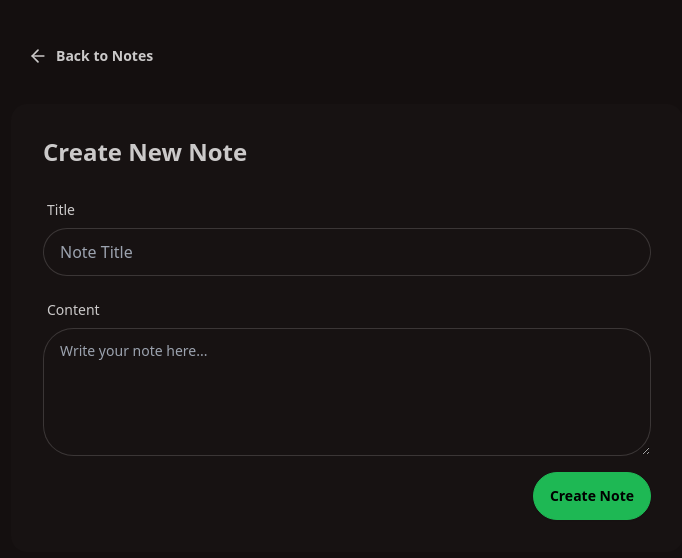
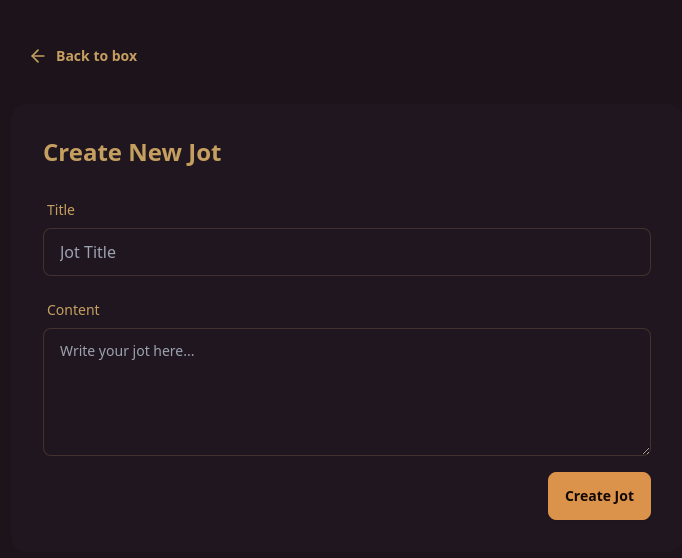
Before and after one commit to CyrelliosTheFirst/tb2, a React app in the folder frontend/: page /create in a window 1280 px wide. Shown: the top 558 px of the page, without its empty margins (293-975 px from the left). Built offline with nearby package versions, Linux system fonts and the light colour scheme; the HTML template or start-up script is replaced by a standard one.

Commit message:
Adjusted RateLimiting and Theme

```diff
--- a/frontend/src/App.jsx
+++ b/frontend/src/App.jsx
@@ -8,14 +8,15 @@ import './index.css'
 
 const App = () => {
   return (
-    <div className="relative h-full w-full">
-      <div className="absolute inset-0 -z-10 h-full w-full items-center px-5 py-24 [background:radial-gradient(125%_125%_at_50%_10%,#000_60%,#00FF9D40_100%)]" />
+    <div data-theme="coffee" className="relative h-full w-full">
+      <div className="absolute inset-0 -z-10 h-full w-full items-center px-5 py-24 [background:radial-gradient(125%_125%_at_50%_10%,#000_60%,#C3C3DA_100%)]" />
       <Routes>
       <Route path="/" element={<HomePage />} />
       <Route path="/create" element={<CreatePage />} />
       <Route path="/note/:id" element={<NoteDetailPage />} />
       </Routes>
     </div>
+
   )
 };
 
--- a/frontend/src/components/Navbar.jsx
+++ b/frontend/src/components/Navbar.jsx
@@ -7,11 +7,11 @@ const Navbar = () => {
     <header className="bg-base-300 border-b border-base-content/10">
       <div className="mx-auto max-w-6xl p-4">
         <div className="flex items-center justify-between">
-          <h1 className="text-3xl font-bold text-primary font-mono tracking-tight">ThinkBoard</h1>
+          <h1 className="text-3xl font-bold text-primary font-mono tracking-tight">Jotbox</h1>
           <div className="flex items-center gap-4">
           <Link to={"/create"} className="btn btn-primary">
             <PlusIcon className="size-5" />
-            New Note
+            New Jot
           </Link>
           </div>
         </div>
--- a/frontend/src/components/NoteCard.jsx
+++ b/frontend/src/components/NoteCard.jsx
@@ -26,7 +26,7 @@ const NoteCard = ({ note, setNotes }) => {
     return (
         <Link to={`/note/${note._id}`}
             className="card bg-base-100 hover:shadow-lg transition-all duration-200
-                border-t-4 border-solid border-[#00FF9D]">
+                border-t-4 border-solid border-[#6f00ff]">
             <div className="card-body">
                 <h3 className="card-title text-base-content">{note.title}</h3>
                 <p className="text-base-content/70 line-clamp-3">{note.content}</p>
--- a/frontend/src/components/NotesNotFound.jsx
+++ b/frontend/src/components/NotesNotFound.jsx
@@ -13,7 +13,7 @@ const NotesNotFound = () => {
             Ready to organize your thoughts? Create your first note to get started on your journey.
         </p>
         <Link to="/create" className="btn btn-primary">
-            Create your first Note
+            Create your first Jot
         </Link>
     </div>
   );
--- a/frontend/src/pages/CreatePage.jsx
+++ b/frontend/src/pages/CreatePage.jsx
@@ -64,19 +64,19 @@ const CreatePage = () => {
       <div className="max-w-2xl mx-auto">
         <Link to={"/"} className="btn btn-ghost mb-6">
           <ArrowLeftIcon className="size-5" />
-          Back to Notes
+          Back to box
         </Link>
 
         <div className="card bg-base-100">
           <div className="card-body">
-            <h2 className="card-title text-2xl mb-4">Create New Note</h2>
+            <h2 className="card-title text-2xl mb-4">Create New Jot</h2>
             <form onSubmit={handleSubmit}>
               <div className="form-control mb-4">
                 <label className="label">
                   <span className="label-text">Title</span>
                 </label>
                 <input
-                  placeholder="Note Title"
+                  placeholder="Jot Title"
                   className="input input-bordered"
                   value={title}
                   onChange={(e) => setTitle(e.target.value)}
@@ -89,7 +89,7 @@ const CreatePage = () => {
                   <span className="label-text">Content</span>
                 </label>
                   <textarea
-                    placeholder="Write your note here..."
+                    placeholder="Write your jot here..."
                     className="textarea textarea-bordered h-32"
                     value={content}
                     onChange={(e) => setContent(e.target.value)}
@@ -98,7 +98,7 @@ const CreatePage = () => {
 
               <div className="card-actions justify-end">
                 <button type="submit" className="btn btn-primary" disabled={loading}>
-                  {loading ? "Creating..." : "Create Note"}
+                  {loading ? "Creating..." : "Create Jot"}
                 </button>
               </div>
 
--- a/frontend/src/pages/NoteDetailPage.jsx
+++ b/frontend/src/pages/NoteDetailPage.jsx
@@ -51,22 +51,24 @@ const NoteDetailPage = () => {
   }
 
   const handleSave = async () => {
-    if (!note.title.trim() || !note.content.trim()) {
+    /* if (!note.title.trim() || !note.content.trim()) {
       toast.error("Title and content cannot be empty");
       return
-    }
+    } */
 
     setSaving(true);
     try {
       await api.put(`/notes/${id}`, note);
       toast.success("Note updated successfully");
-      navigate("/");
+      navigate(`/note/${id}`, note);
     } catch (error) {
-      if (error.response?.status === 429) {
-        toast.error("Slow down!! You're updating notes too fast", {
-            duration:4000,
-            icon: "💀"
-        })
+      if (error.response){
+        if (error.response && error.response?.status === 429) {
+          toast.error("Slow down!! You're updating notes too fast", {
+              duration:4000,
+              icon: "💀"
+          })
+        }
       }
       else {
         console.log("Error updating note:", error);
@@ -92,11 +94,11 @@ const NoteDetailPage = () => {
           <div className="flex items-center justify-between mb-6">
             <Link to="/" className="btn btn-ghost">
               <ArrowLeftIcon className="h-5 w-5" />
-              Back to Notes
+              Back to box
             </Link>
             <button onClick={handleDelete} className="btn btn-error btn-outline">
               <Trash2Icon className="h-5 w-5"/>
-              Delete Note
+              Delete Jot
             </button>
           </div>
 
@@ -108,7 +110,7 @@ const NoteDetailPage = () => {
                 </label>
                 <input
                   type="text"
-                  placeholder='Note title'
+                  placeholder='Jot title'
                   className="input input-bordered"
                   value={note.title}
                   onChange={(e) => setNote({...note, title: e.target.value })}
@@ -120,7 +122,7 @@ const NoteDetailPage = () => {
                 </label>
                 <textarea
                   className="textarea textarea-bordered h-32"
-                  placeholder="Write your note here..."
+                  placeholder="Write your jot here..."
                   value={note.content}
                   onChange={(e) => setNote({...note, content: e.target.value })}
                 />
--- a/frontend/tailwind.config.js
+++ b/frontend/tailwind.config.js
@@ -11,6 +11,37 @@ export default {
     require('daisyui')
   ],
   daisyui: {
-    themes: ["forest"],
+    themes: ["light",
+      "dark",
+      "cupcake",
+      "bumblebee",
+      "emerald",
+      "corporate",
+      "synthwave",
+      "retro",
+      "cyberpunk",
+      "valentine",
+      "halloween",
+      "garden",
+      "forest",
+      "aqua",
+      "lofi",
+      "pastel",
+      "fantasy",
+      "wireframe",
+      "black",
+      "luxury",
+      "dracula",
+      "cmyk",
+      "autumn",
+      "business",
+      "acid",
+      "lemonade",
+      "night",
+      "coffee",
+      "winter",
+      "dim",
+      "nord",
+      "sunset"],
   }
 };
```
Also changed, not shown: frontend/src/pages/HomePage.jsx (line endings or trailing spaces), 2 other files (tests, documents, lock files or other folders).
